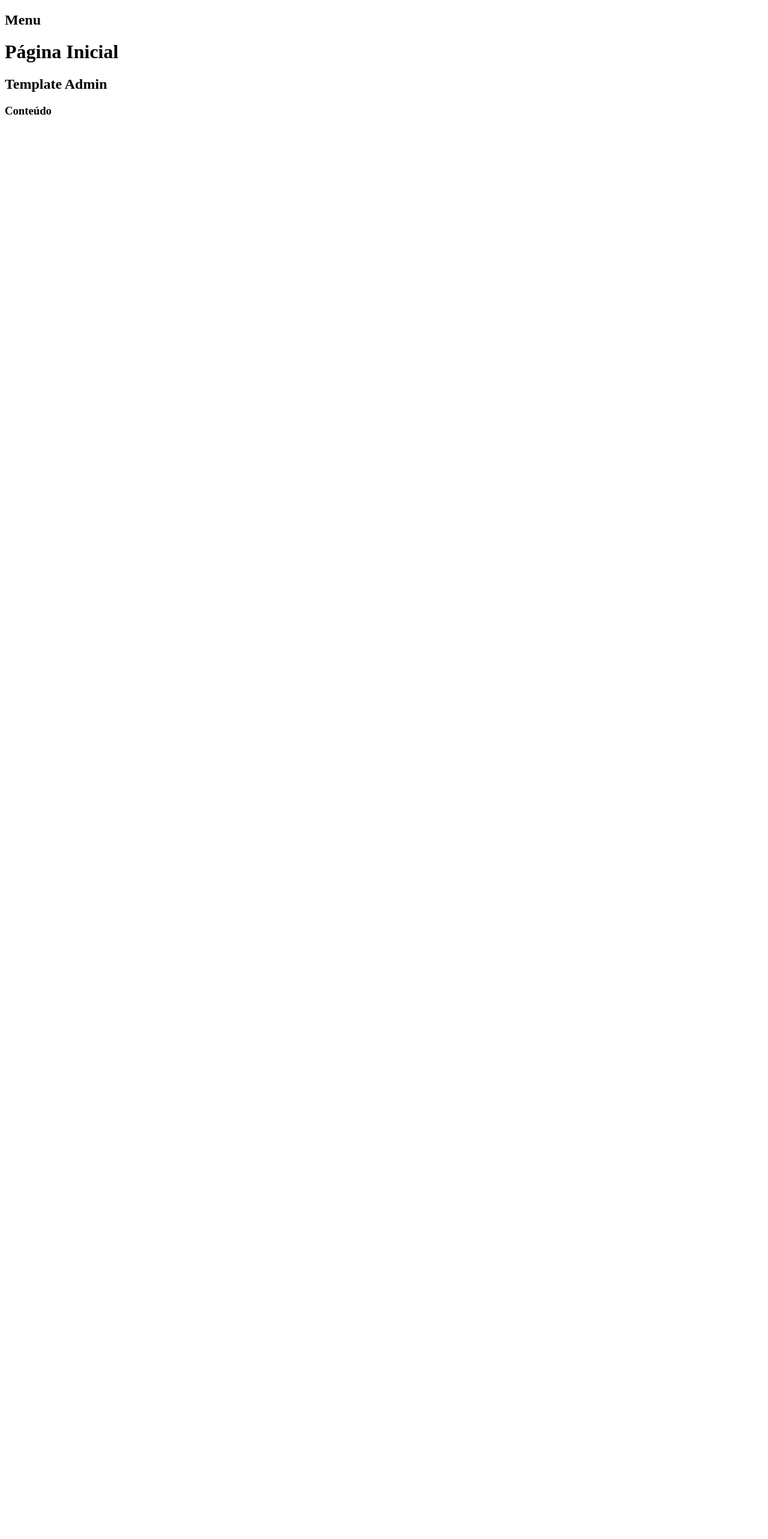
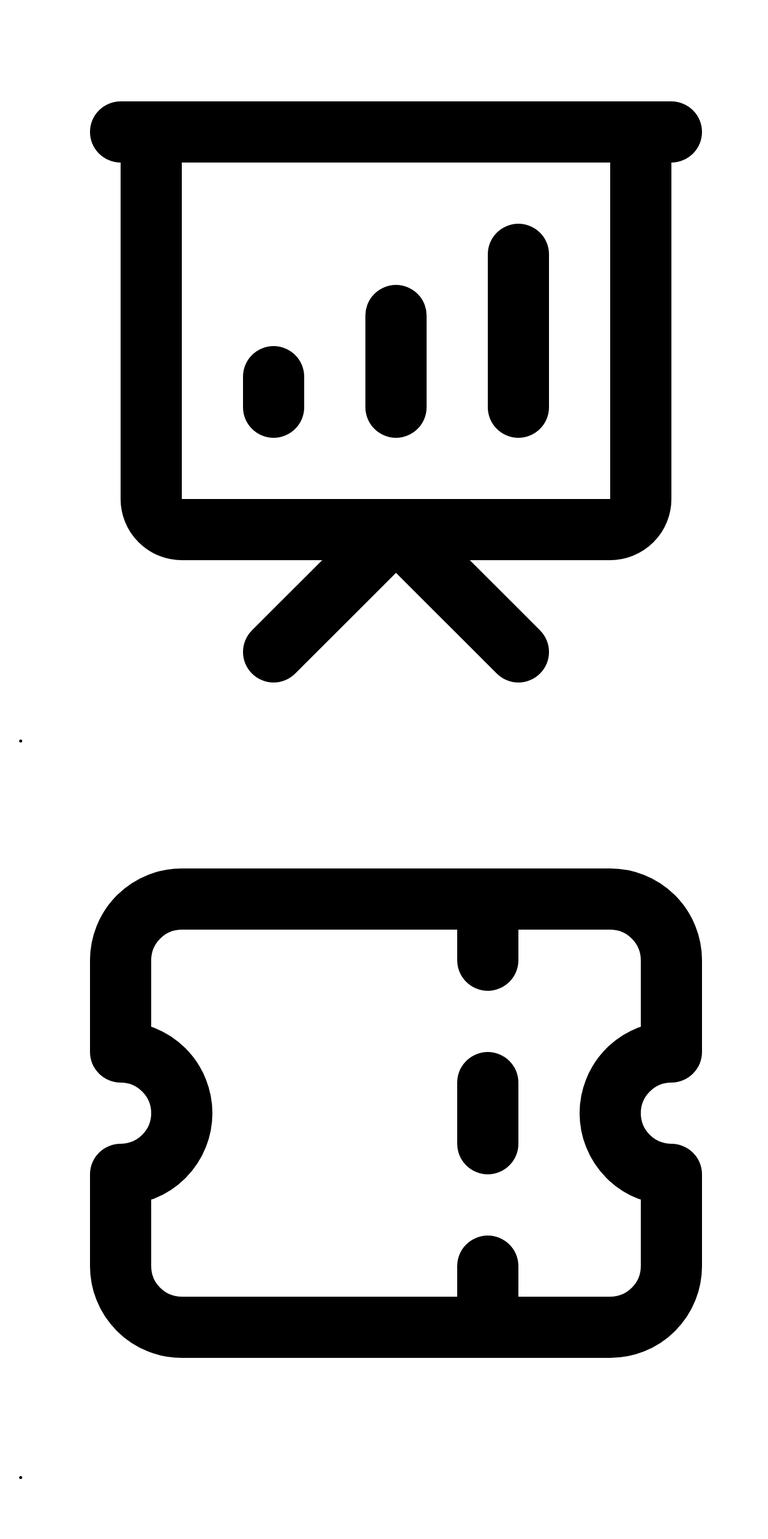
Before and after one commit to FelipeSantos92Dev/animegeek, a Next.js app: page / in a window 1280 px wide. Shown: the top 2566 px of the page at 60% size. Before the commit the page ends 800 px from the top, so only its background shows below. Built offline with nearby package versions, Linux system fonts and the light colour scheme.

Commit message:
menulateral icons

```diff
--- /dev/null
+++ b/src/components/icons/index.tsx
@@ -0,0 +1,48 @@
+export const HomeIcon = (
+  <svg xmlns="http://www.w3.org/2000/svg" className="h-6 w-6" fill="none" viewBox="0 0 24 24" stroke="currentColor">
+    <path strokeLinecap="round" strokeLinejoin="round" strokeWidth={2} d="M3 12l2-2m0 0l7-7 7 7M5 10v10a1 1 0 001 1h3m10-11l2 2m-2-2v10a1 1 0 01-1 1h-3m-6 0a1 1 0 001-1v-4a1 1 0 011-1h2a1 1 0 011 1v4a1 1 0 001 1m-6 0h6" />
+</svg>
+)
+
+export const ConfigIcon = (
+  <svg xmlns="http://www.w3.org/2000/svg" className="h-6 w-6" fill="none" viewBox="0 0 24 24" stroke="currentColor">
+    <path strokeLinecap="round" strokeLinejoin="round" strokeWidth={2} d="M10.325 4.317c.426-1.756 2.924-1.756 3.35 0a1.724 1.724 0 002.573 1.066c1.543-.94 3.31.826 2.37 2.37a1.724 1.724 0 001.065 2.572c1.756.426 1.756 2.924 0 3.35a1.724 1.724 0 00-1.066 2.573c.94 1.543-.826 3.31-2.37 2.37a1.724 1.724 0 00-2.572 1.065c-.426 1.756-2.924 1.756-3.35 0a1.724 1.724 0 00-2.573-1.066c-1.543.94-3.31-.826-2.37-2.37a1.724 1.724 0 00-1.065-2.572c-1.756-.426-1.756-2.924 0-3.35a1.724 1.724 0 001.066-2.573c-.94-1.543.826-3.31 2.37-2.37.996.608 2.296.07 2.572-1.065z" />
+  <path strokeLinecap="round" strokeLinejoin="round" strokeWidth={2} d="M15 12a3 3 0 11-6 0 3 3 0 016 0z" />
+</svg>
+)
+
+export const SunIcon = (
+  <svg xmlns="http://www.w3.org/2000/svg" className="h-5 w-5" viewBox="0 0 20 20" fill="currentColor">
+    <path fillRule="evenodd" d="M10 2a1 1 0 011 1v1a1 1 0 11-2 0V3a1 1 0 011-1zm4 8a4 4 0 11-8 0 4 4 0 018 0zm-.464 4.95l.707.707a1 1 0 001.414-1.414l-.707-.707a1 1 0 00-1.414 1.414zm2.12-10.607a1 1 0 010 1.414l-.706.707a1 1 0 11-1.414-1.414l.707-.707a1 1 0 011.414 0zM17 11a1 1 0 100-2h-1a1 1 0 100 2h1zm-7 4a1 1 0 011 1v1a1 1 0 11-2 0v-1a1 1 0 011-1zM5.05 6.464A1 1 0 106.465 5.05l-.708-.707a1 1 0 00-1.414 1.414l.707.707zm1.414 8.486l-.707.707a1 1 0 01-1.414-1.414l.707-.707a1 1 0 011.414 1.414zM4 11a1 1 0 100-2H3a1 1 0 000 2h1z" clipRule="evenodd" />
+</svg>
+)
+
+export const MoonIcon = (
+  <svg xmlns="http://www.w3.org/2000/svg" className="h-6 w-6" fill="none" viewBox="0 0 24 24" stroke="currentColor">
+    <path strokeLinecap="round" strokeLinejoin="round" strokeWidth={2} d="M20.354 15.354A9 9 0 018.646 3.646 9.003 9.003 0 0012 21a9.003 9.003 0 008.354-5.646z" />
+</svg>
+)
+
+export const LogoutIcon = (
+  <svg xmlns="http://www.w3.org/2000/svg" className="h-6 w-6" fill="none" viewBox="0 0 24 24" stroke="currentColor">
+    <path strokeLinecap="round" strokeLinejoin="round" strokeWidth={2} d="M17 16l4-4m0 0l-4-4m4 4H7m6 4v1a3 3 0 01-3 3H6a3 3 0 01-3-3V7a3 3 0 013-3h4a3 3 0 013 3v1" />
+</svg>
+)
+
+export const TicketIcon = (
+  <svg xmlns="http://www.w3.org/2000/svg" className="h-6 w-6" fill="none" viewBox="0 0 24 24" stroke="currentColor">
+    <path strokeLinecap="round" strokeLinejoin="round" strokeWidth={2} d="M15 5v2m0 4v2m0 4v2M5 5a2 2 0 00-2 2v3a2 2 0 110 4v3a2 2 0 002 2h14a2 2 0 002-2v-3a2 2 0 110-4V7a2 2 0 00-2-2H5z" />
+</svg>
+)
+
+export const DashIcon = (
+  <svg xmlns="http://www.w3.org/2000/svg" className="h-6 w-6" fill="none" viewBox="0 0 24 24" stroke="currentColor">
+    <path strokeLinecap="round" strokeLinejoin="round" strokeWidth={2} d="M8 13v-1m4 1v-3m4 3V8M8 21l4-4 4 4M3 4h18M4 4h16v12a1 1 0 01-1 1H5a1 1 0 01-1-1V4z" />
+</svg>
+)
+
+export const ShieldIcon = (
+  <svg xmlns="http://www.w3.org/2000/svg" className="h-6 w-6" fill="none" viewBox="0 0 24 24" stroke="currentColor">
+    <path strokeLinecap="round" strokeLinejoin="round" strokeWidth={2} d="M9 12l2 2 4-4m5.618-4.016A11.955 11.955 0 0112 2.944a11.955 11.955 0 01-8.618 3.04A12.02 12.02 0 003 9c0 5.591 3.824 10.29 9 11.622 5.176-1.332 9-6.03 9-11.622 0-1.042-.133-2.052-.382-3.016z" />
+</svg>
+)
--- a/src/components/template/Layout.tsx
+++ b/src/components/template/Layout.tsx
@@ -10,12 +10,18 @@ interface LayoutProps {
 
 export default function Layout(props: LayoutProps) {
   return (
-    <div>
+    <div className={`flex h-screen w-screen`}>
       <MenuLateral />
-      <Cabecalho titulo={props.titulo} subtitulo={props.subtitulo} />
-      <Conteudo>
-        {props.children}
-      </Conteudo>
+      <div className={`
+        flex flex-col
+        w-full p-7
+        bg-gray-200 dark:bg-gray-800
+      `}>
+        <Cabecalho titulo={props.titulo} subtitulo={props.subtitulo} />
+        <Conteudo>
+          {props.children}
+        </Conteudo>
+      </div>
     </div>
   )
 }
--- /dev/null
+++ b/src/components/template/MenuItem.tsx
@@ -0,0 +1,13 @@
+interface MenuItemProps {
+  url: string
+  texto: string
+  icone: any
+}
+
+export default function MenuItem(props: MenuItemProps) {
+  return(
+    <li className={``}>
+      {props.icone}
+    </li>
+  )
+}
--- a/src/components/template/MenuLateral.tsx
+++ b/src/components/template/MenuLateral.tsx
@@ -1,7 +1,15 @@
+import { HomeIcon, ConfigIcon, SunIcon, MoonIcon, DashIcon, TicketIcon, ShieldIcon, LogoutIcon } from "../icons"
+import MenuItem from "./MenuItem"
 export default function MenuLateral() {
   return (
     <aside>
-      <h1>Menu</h1>
+      <ul>
+        <MenuItem url="/" texto="Home" icone={DashIcon} />
+        <MenuItem url="/ingressos" texto="Ingressos" icone={TicketIcon} />
+        <MenuItem url="/validacao" texto="Validação" icone={ShieldIcon} />
+        <MenuItem url="/ajustes" texto="Ajustes" icone={ConfigIcon} />
+        <MenuItem url="/" texto="Sair" icone={LogoutIcon} />
+      </ul>
     </aside>
   )
 }
--- a/tailwind.config.js
+++ b/tailwind.config.js
@@ -3,6 +3,7 @@ module.exports = {
     './src/pages/**/*.{js,ts,jsx,tsx}',
     './src/components/**/*.{js,ts,jsx,tsx}',
   ],
+  darkMode: 'class',
   theme: {
     extend: {},
   },
```
